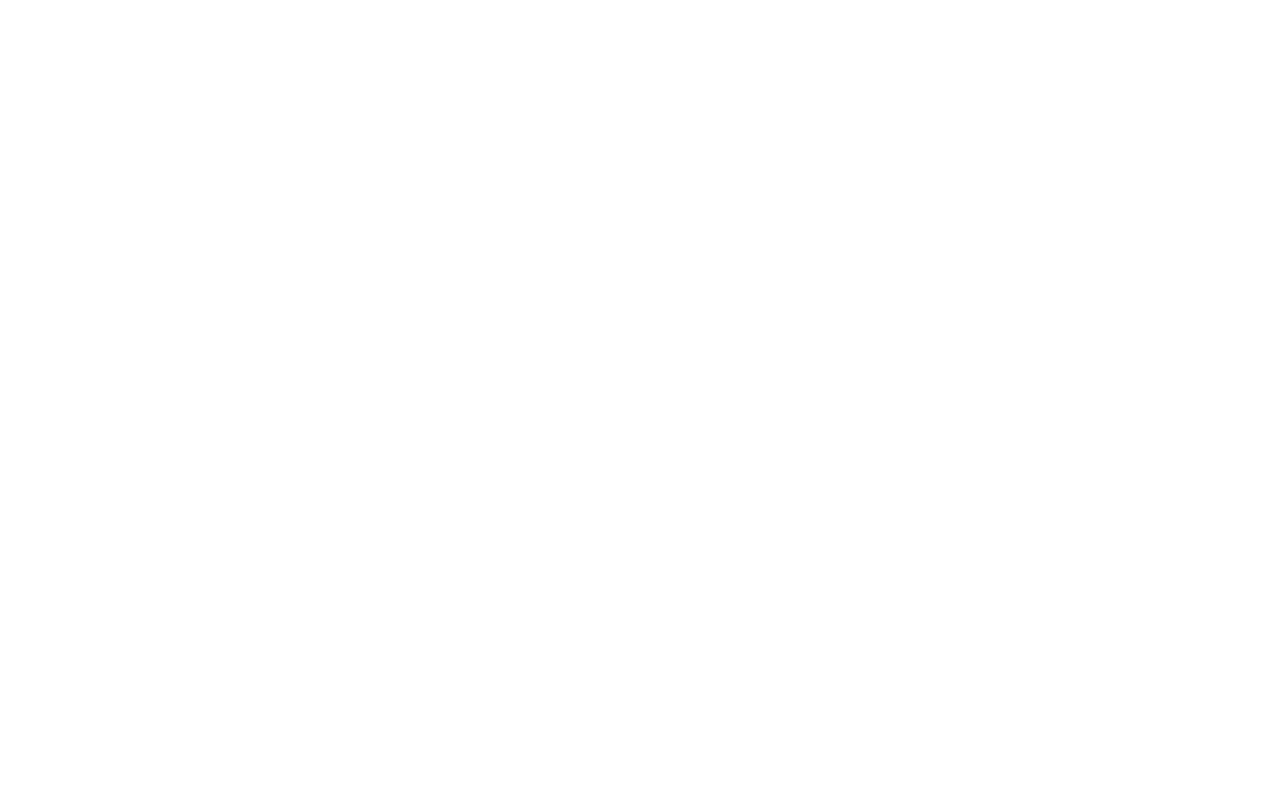
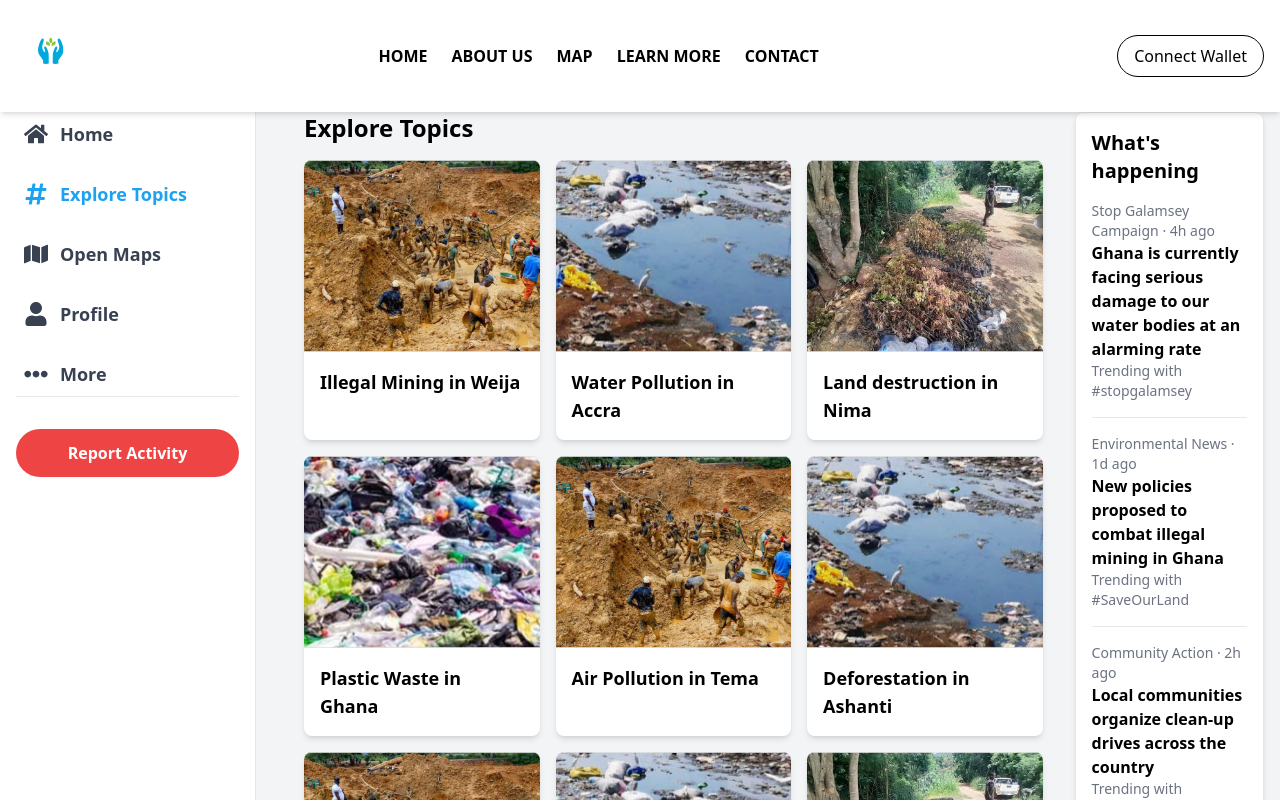
Before and after one commit to AWESOME04/basewatch, a React (Vite) app in the folder frontend/: page /explore in a window 1280 px wide. Before the commit this address had no page. Shown: the top 800 px of the page. Built offline with nearby package versions, Linux system fonts and the light colour scheme.

Commit message:
feat: add Explore page and corresponding route

```diff
--- a/frontend/src/App.tsx
+++ b/frontend/src/App.tsx
@@ -1,6 +1,7 @@
 import { BrowserRouter as Router, Route, Routes } from 'react-router-dom';
 import HomePage from './pages/HomePage';
 import Feed from './pages/Feed';
+import Explore from './pages/Explore';
 
 function App() {
   return (
@@ -8,6 +9,7 @@
       <Routes>
         <Route path="/" element={<HomePage />} />
         <Route path="/feed" element={<Feed />} />
+        <Route path="/explore" element={<Explore />} />
       </Routes>
     </Router>
   );
--- /dev/null
+++ b/frontend/src/pages/Explore.tsx
@@ -0,0 +1,36 @@
+import React from 'react';
+import { useLocation } from 'react-router-dom';
+import Header from '../components/homepage/Header';
+import Sidebar from '../components/feed/Sidebar';
+import TrendingSection from '../components/feed/TrendingSection';
+import ExploreGrid from '../components/explore/ExploreGrid';
+
+const Explore: React.FC = () => {
+  const location = useLocation();
+
+  return (
+    <div className="min-h-screen bg-gray-100">
+      <div className='pt-4'>
+        <Header mode="dashboard" />
+      </div>
+      <div className="max-w-7xl mx-auto px-4 pt-20 lg:pt-24">
+        <div className="flex flex-col lg:flex-row lg:space-x-8">
+          <div className="hidden lg:block lg:w-64 flex-shrink-0">
+            <Sidebar activePage={location.pathname} />
+          </div>
+          <main className="w-full lg:flex-grow mb-8">
+            <h1 className="text-2xl font-bold mb-4">Explore Topics</h1>
+            <ExploreGrid />
+          </main>
+          <div className="w-full lg:w-80 mt-8 lg:mt-0">
+            <div className="lg:sticky lg:top-24">
+              <TrendingSection />
+            </div>
+          </div>
+        </div>
+      </div>
+    </div>
+  );
+};
+
+export default Explore;
```
